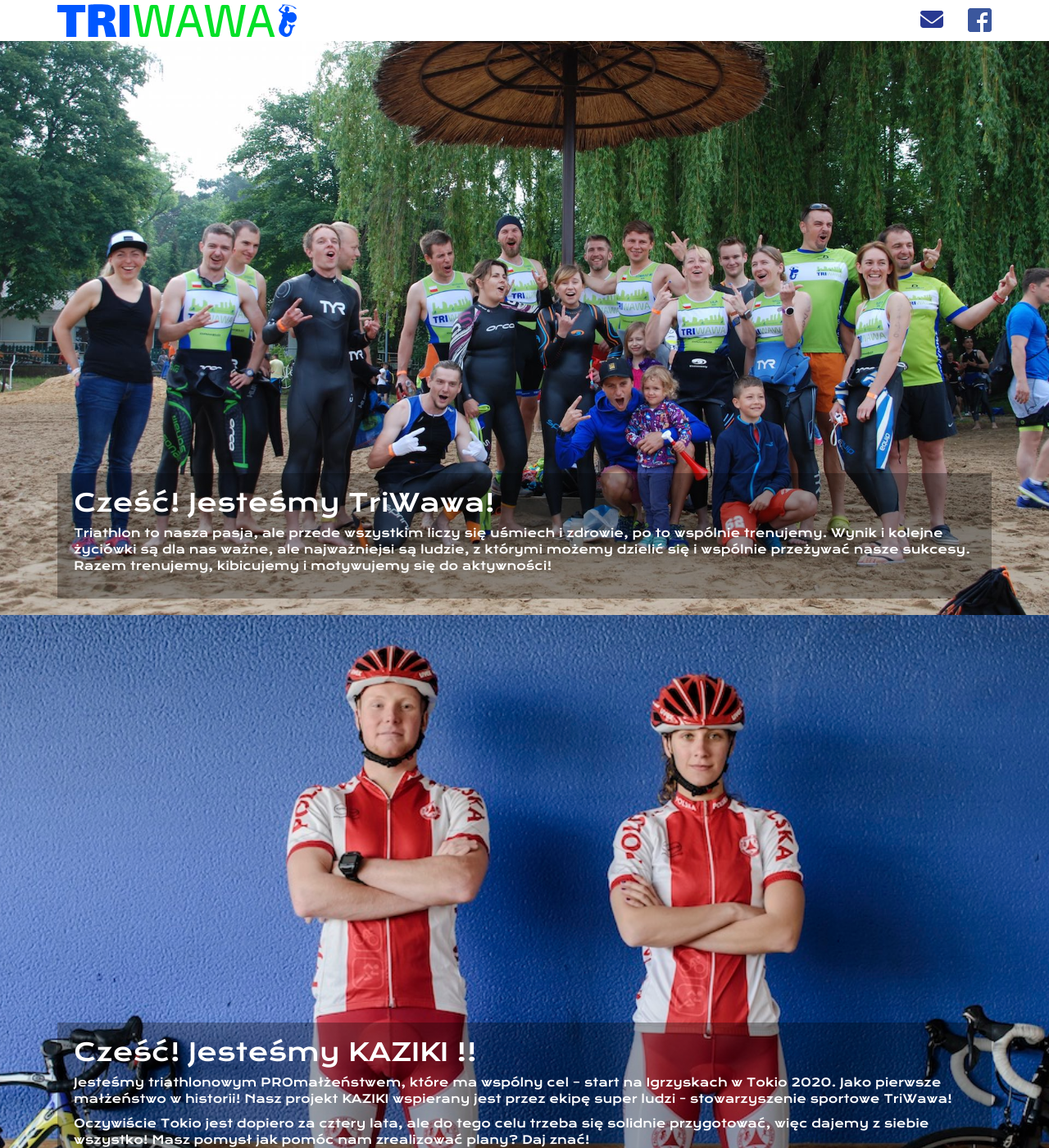
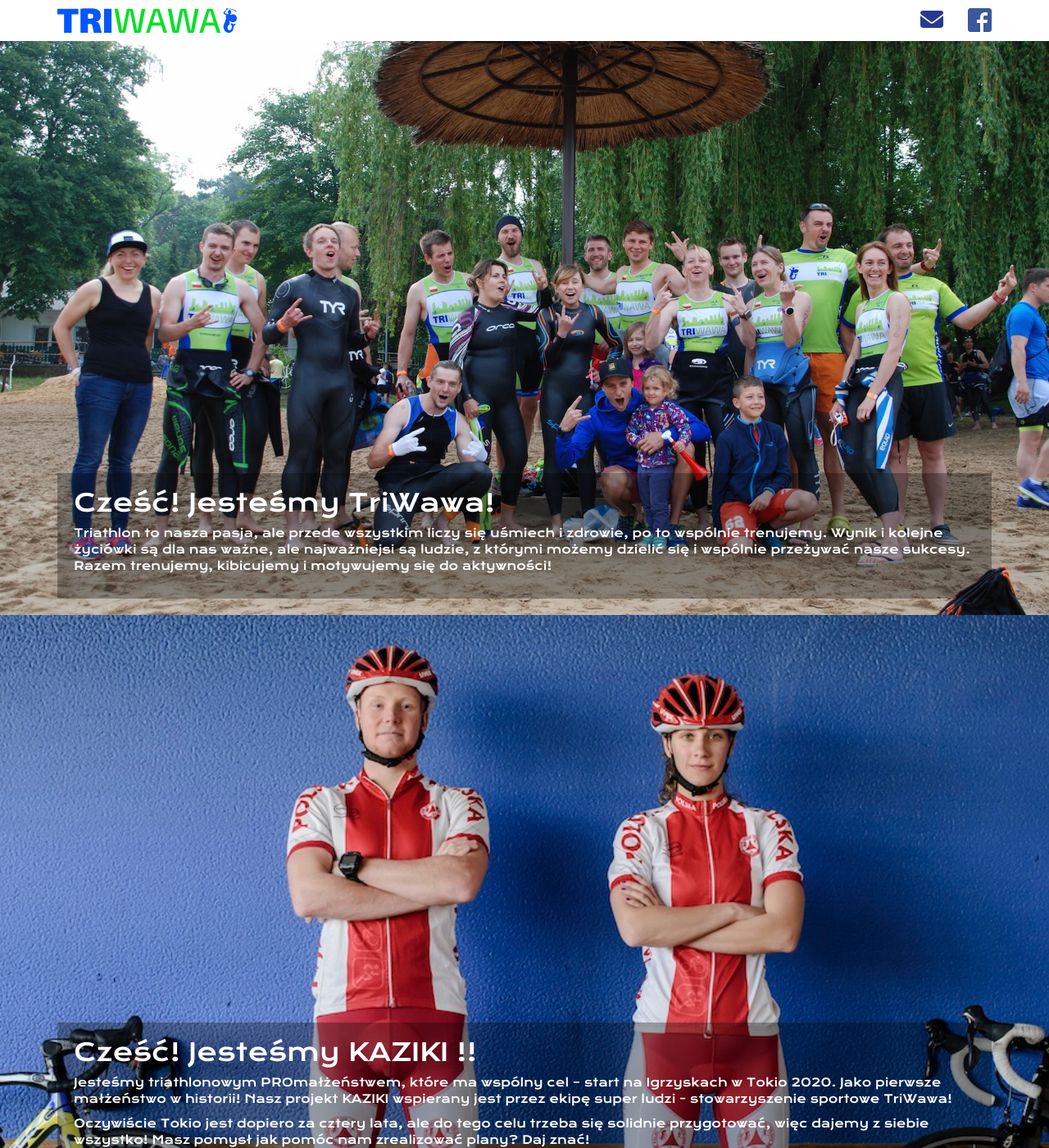
Before and after one commit to marcinkiewiczblazej/test-site, a Jekyll site: the page built from index.html, in a window 1280 px wide and 1400 px high. Shown: the whole window at 82% size. Built offline with Jekyll 4.4.1, drawn with Linux system fonts in a browser that asks for light colours; nearby versions of some CDN libraries.

Commit message:
Smaller logo

```diff
--- a/assets/css/main.scss
+++ b/assets/css/main.scss
@@ -68,9 +68,9 @@
 }
 
 .header-logo {
-  margin-top: 5px;
-  height: 40px;
-  max-height: 40px;
+  margin-top: 10px;
+  height: 30px;
+  max-height: 30px;
 }
 
 .footer {
```
